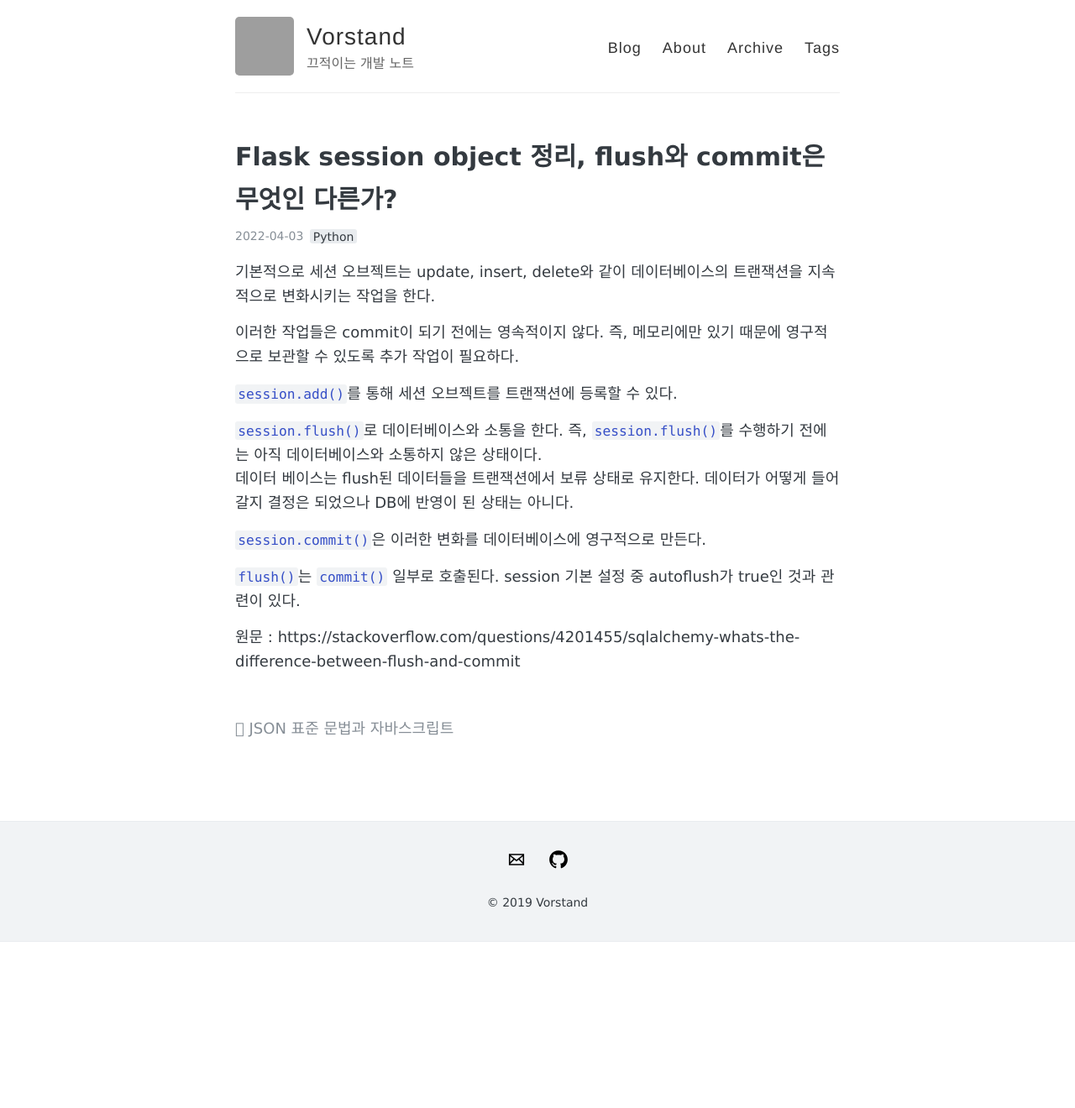
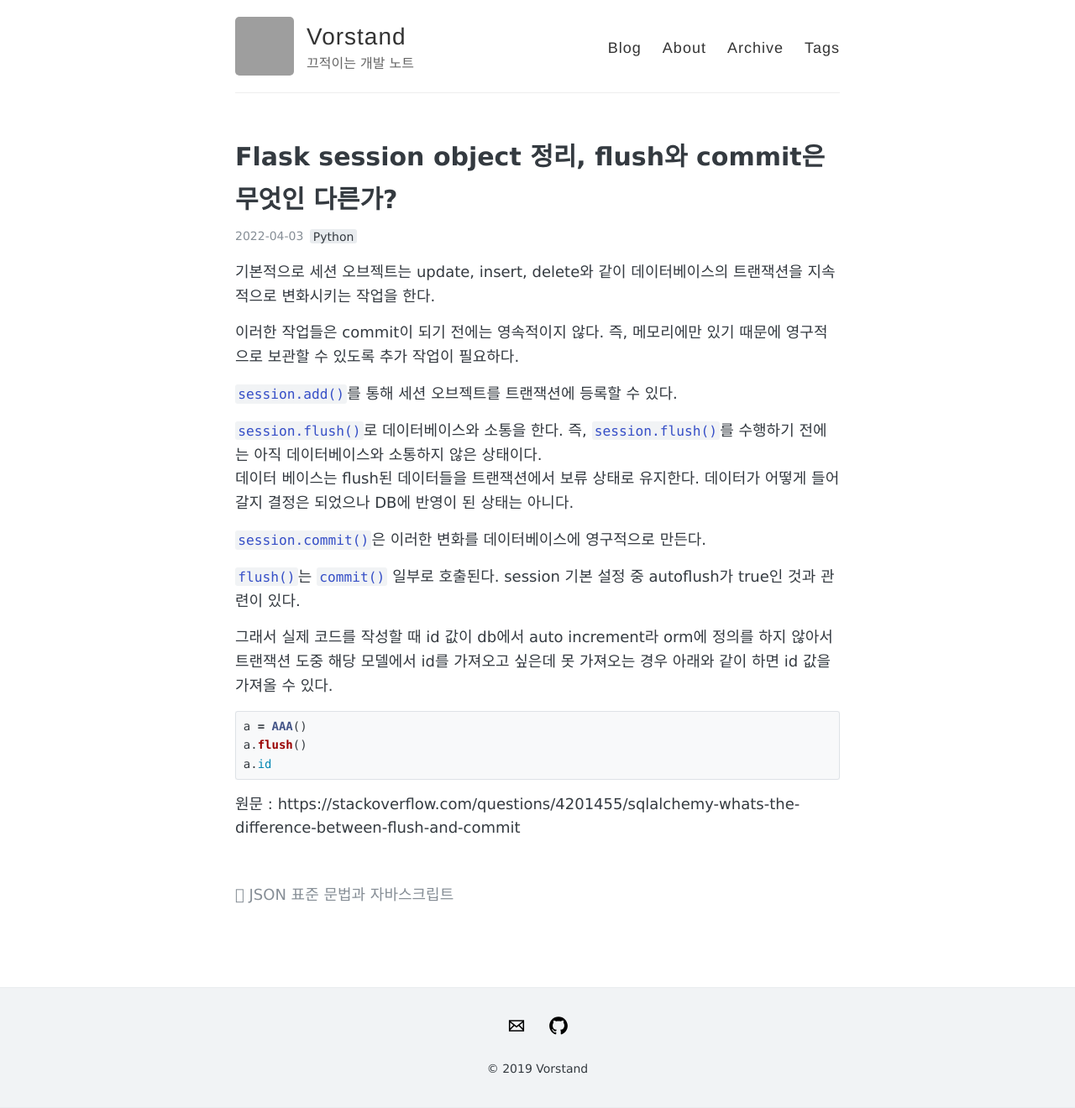
Before and after one commit to pjs21s/pjs21s.github.io, a Jekyll site: the page built from _posts/2022-04-03-session.md, in a window 1280 px wide. Shown: the whole page at 84% size. Built offline with Jekyll 4.4.1, drawn with Linux system fonts in a browser that asks for light colours; comment, search, counter and statistics services are not loaded; before the commit the page ends 1122 px from its top, so only the background shows below that; grey boxes are pictures that could not be loaded.

Commit message:
세션 포스팅 수정

````diff
--- a/_posts/2022-04-03-session.md
+++ b/_posts/2022-04-03-session.md
@@ -18,5 +18,14 @@ comments: true
 
 `flush()`는 `commit()` 일부로 호출된다. session 기본 설정 중 autoflush가 true인 것과 관련이 있다.
 
+그래서 실제 코드를 작성할 때 id 값이 db에서 auto increment라 orm에 정의를 하지 않아서 트랜잭션 도중 해당 모델에서 id를 가져오고 싶은데 못 가져오는 경우
+아래와 같이 하면 id 값을 가져올 수 있다.
+
+```python
+a = AAA()
+a.flush()
+a.id
+```
+
 
 원문 : https://stackoverflow.com/questions/4201455/sqlalchemy-whats-the-difference-between-flush-and-commit
````
